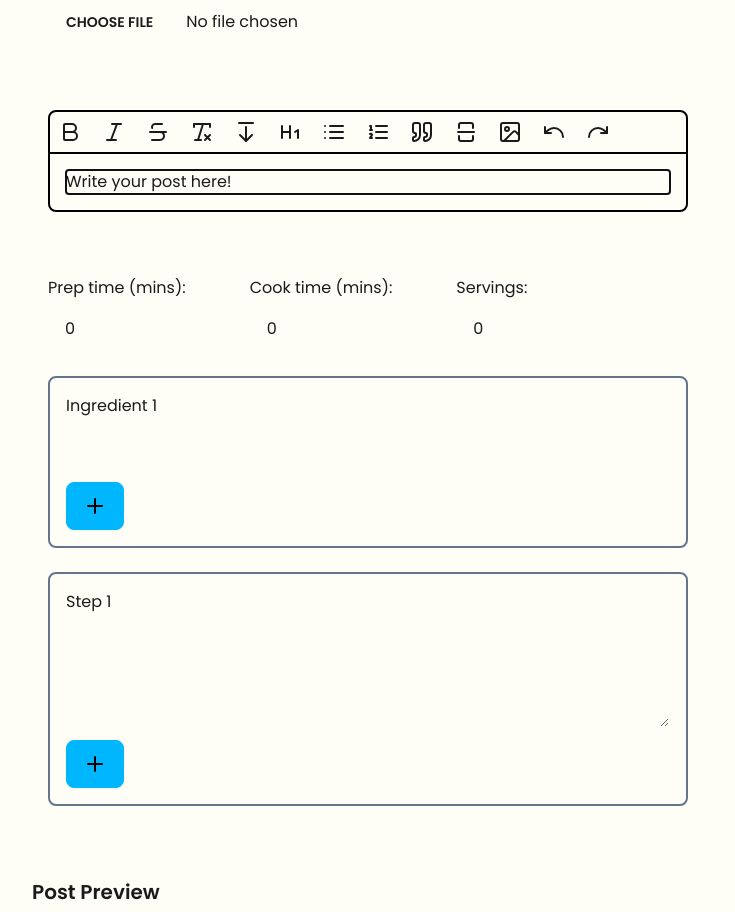
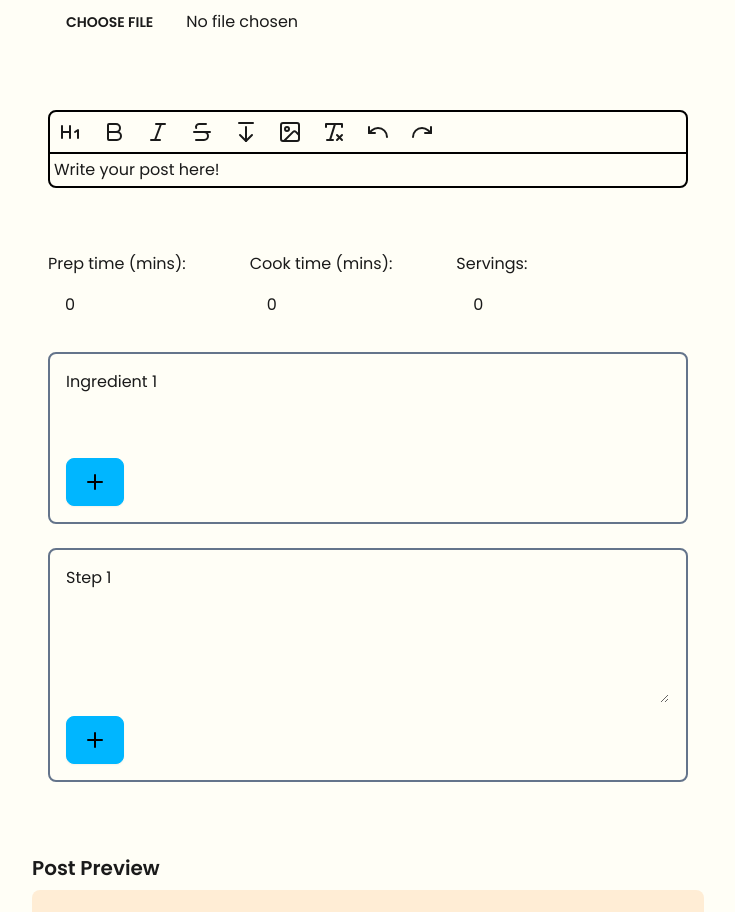
Before and after one commit to DeathlessKraken/fantasy-recipe-book, a React (Vite) app in the folder client/: page /create in a window 1280 px wide. Shown: the part 860-1772 px from the top of the page, without its empty margins (272-1007 px from the left). Built offline with nearby package versions, Linux system fonts and the light colour scheme.

Commit message:
simplified editor features, fixed outline/padding for cursor

```diff
--- a/client/src/components/Editor/TipTap.jsx
+++ b/client/src/components/Editor/TipTap.jsx
@@ -16,6 +16,11 @@ export default function TipTap (props) {
         onUpdate: ({editor}) => {
             onChange(editor.getJSON());
         },
+        editorProps: {
+            attributes: {
+                class: 'prose prose-sm sm:prose lg:prose-lg xl:prose-2xl m-1 focus:outline-none',
+            }
+        }
     });
 
     if(!editor) {
@@ -25,8 +30,8 @@ export default function TipTap (props) {
     return (
         <>
             <div className='flex flex-col border-2 border-black rounded-lg my-10'>
-              <Toolbar editor={editor}/>
-                <EditorContent editor={editor} style={{ padding: "1rem", whiteSpace: "pre-line" }} />
+                <Toolbar editor={editor}/>
+                <EditorContent editor={editor} style={{ whiteSpace: "pre-line" }} />
             </div>
         </>
     );
--- a/client/src/components/Editor/Toolbar.jsx
+++ b/client/src/components/Editor/Toolbar.jsx
@@ -30,6 +30,12 @@ export default function Toolbar (props) {
 
     return (
         <div className="flex gap-5 p-2 border-black border-b-2">
+            <button
+              onClick={() => editor.chain().focus().toggleHeading({ level: 1 }).run()}
+              className={editor.isActive('heading', { level: 1 }) ? 'is-active' : ''}
+            >
+              <Heading1 />
+            </button>
             <button
                 onClick={() => editor.chain().focus().toggleBold().run()}
                 disabled={
@@ -70,50 +76,23 @@ export default function Toolbar (props) {
               <Strikethrough/>
             </button>
             <button
+              onClick={() => editor.chain().focus().setHardBreak().run()}
+              className={editor.isActive('paragraph') ? 'is-active' : ''}
+            >
+              <ArrowDownFromLine />
+            </button>
+            <button
+              onClick={addImage}
+            >
+              <Image />
+            </button>
+            <button
                 onClick={() => {
                     editor.chain().focus().unsetAllMarks().run();
                     editor.chain().focus().clearNodes().run();
                 }
             }>
               <RemoveFormatting />
-            </button>
-            <button
-              onClick={() => editor.chain().focus().setHardBreak().run()}
-              className={editor.isActive('paragraph') ? 'is-active' : ''}
-            >
-              <ArrowDownFromLine />
-            </button>
-            <button
-              onClick={() => editor.chain().focus().toggleHeading({ level: 1 }).run()}
-              className={editor.isActive('heading', { level: 1 }) ? 'is-active' : ''}
-            >
-              <Heading1 />
-            </button>
-            <button
-              onClick={() => editor.chain().focus().toggleBulletList().run()}
-              className={editor.isActive('bulletList') ? 'is-active' : ''}
-            >
-              <List />
-            </button>
-            <button
-              onClick={() => editor.chain().focus().toggleOrderedList().run()}
-              className={editor.isActive('orderedList') ? 'is-active' : ''}
-            >
-              <ListOrdered />
-            </button>
-            <button
-              onClick={() => editor.chain().focus().toggleBlockquote().run()}
-              className={editor.isActive('blockquote') ? 'is-active' : ''}
-            >
-              <Quote />
-            </button>
-            <button onClick={() => editor.chain().focus().setHorizontalRule().run()}>
-              <SquareSplitVertical />
-            </button>
-            <button
-              onClick={addImage}
-            >
-              <Image />
             </button>
             <button
               onClick={() => editor.chain().focus().undo().run()}
```
